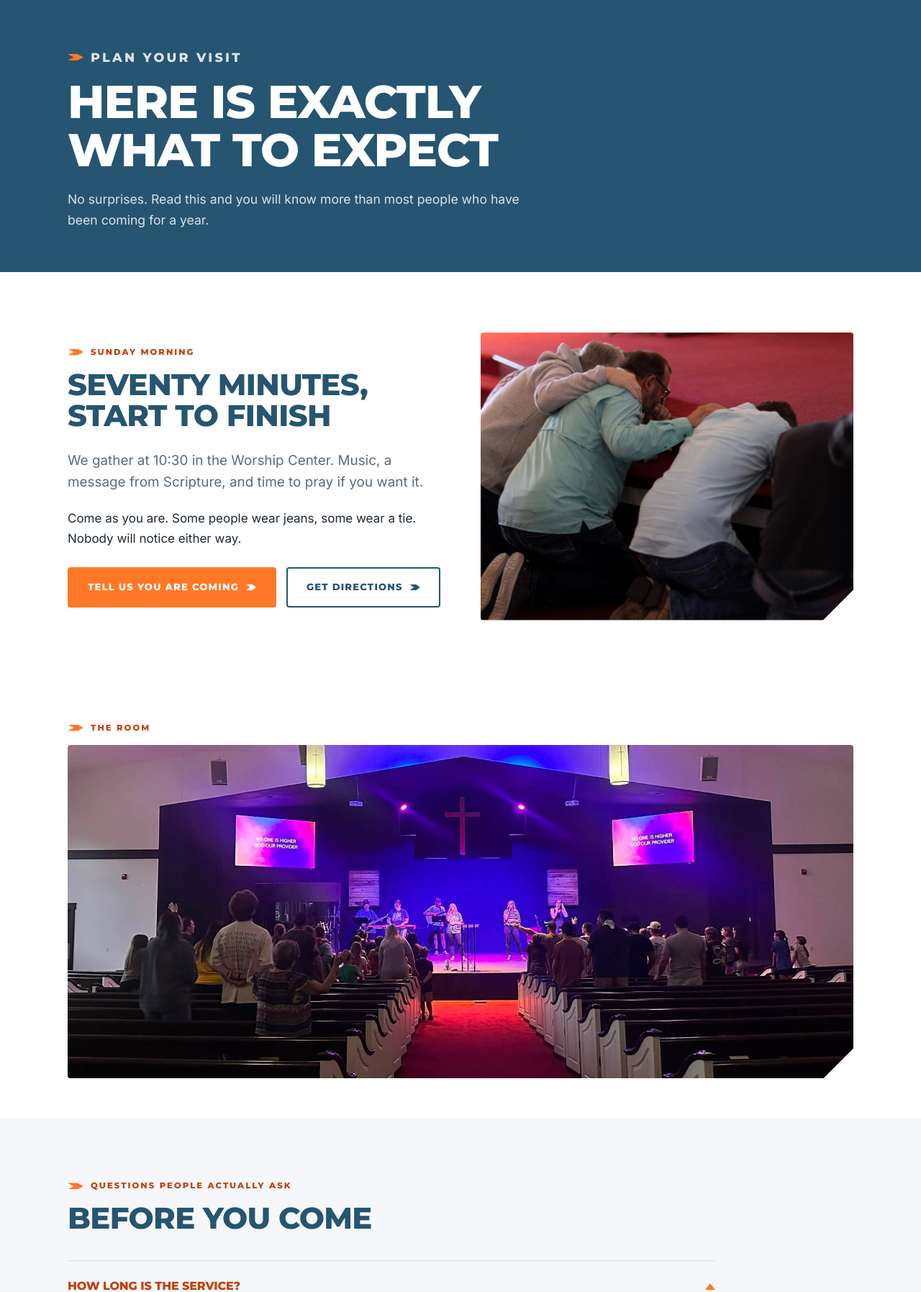
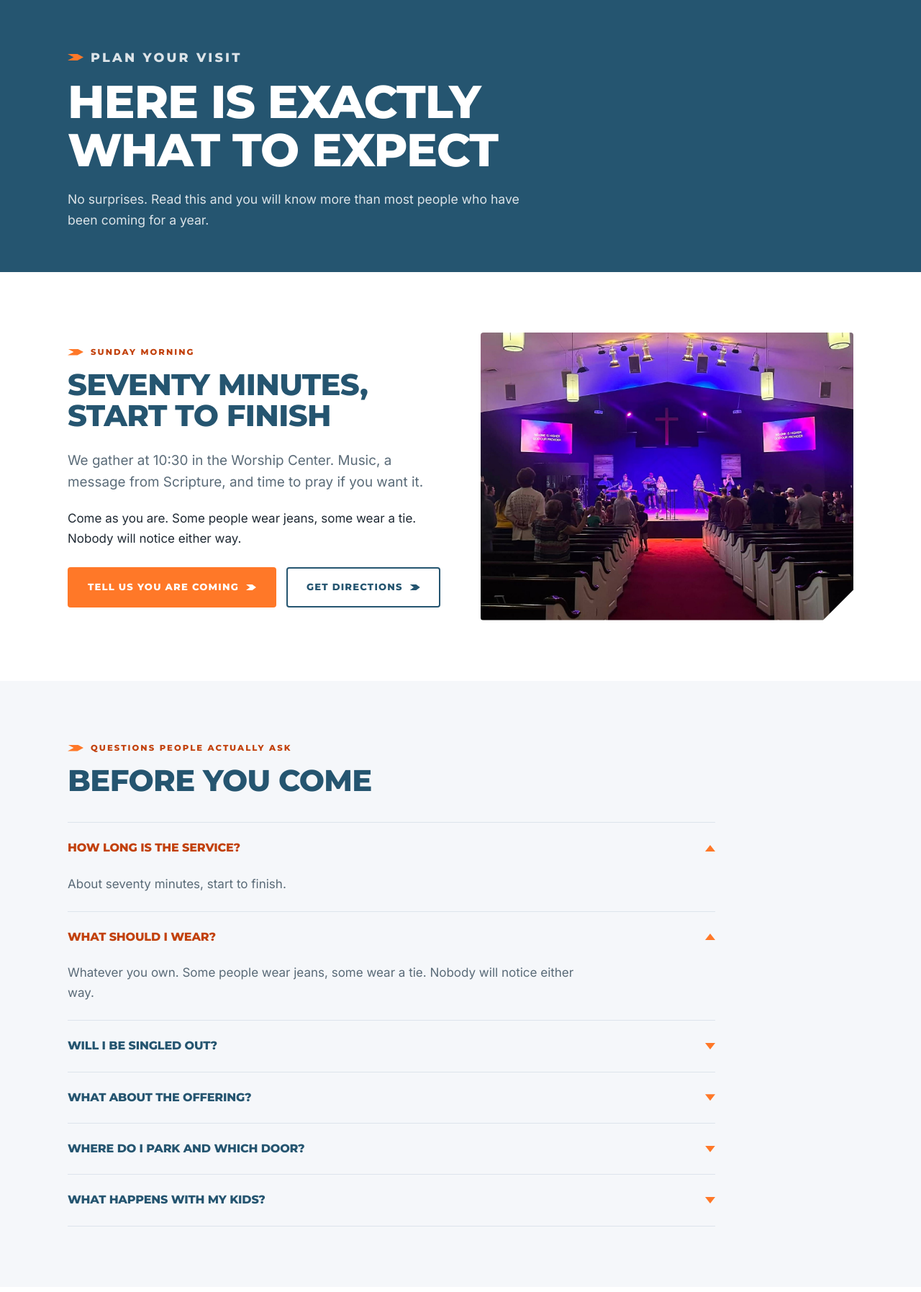
Before and after one commit to isaach3lms/engage-church, a Flask app: page /visit in a window 1280 px wide. Shown: the part 84-1879 px from the top of the page at 72% size. Run offline with Flask 3, Linux system fonts and the light colour scheme.

Commit message:
Remove prayer photos, use sanctuary photo on visit and contact

```diff
--- a/templates/contact.html
+++ b/templates/contact.html
@@ -34,8 +34,9 @@
             <p style="margin:0;"><strong>{{ s.day }}</strong> at {{ s.time }}</p>
           {% endfor %}
         </div>
-        <img class="cut" src="{{ url_for('static', filename='img/photos/prayer-alt.jpg') }}"
-             alt="People praying together at Engage Church"
+        <img class="cut" src="{{ url_for('static', filename='img/photos/sanctuary.jpg') }}"
+             alt="The Worship Center at Engage Church during a Sunday service"
+             width="2048" height="870" loading="lazy"
              style="width:100%;height:260px;object-fit:cover;border-radius:4px;">
       </div>
     </div>
--- a/templates/visit.html
+++ b/templates/visit.html
@@ -33,21 +33,12 @@
         </div>
       </div>
       <div>
-        <img class="cut" src="{{ url_for('static', filename='img/photos/prayer.jpg') }}"
-             alt="People praying together after a service"
+        <img class="cut" src="{{ url_for('static', filename='img/photos/sanctuary-wide.jpg') }}"
+             alt="The Worship Center at Engage Church during a Sunday service, seen from the back of the room"
+             width="1560" height="1170" loading="lazy"
              style="width:100%;height:400px;object-fit:cover;border-radius:4px;">
       </div>
     </div>
-  </div>
-</section>
-
-<section class="section section--tight">
-  <div class="wrap">
-    <p class="eyebrow">The room</p>
-    <img class="cut" src="{{ url_for('static', filename='img/photos/sanctuary.jpg') }}"
-         alt="The Worship Center at Engage Church during a Sunday service, seen from the back of the room"
-         width="2048" height="870" loading="lazy"
-         style="width:100%;height:auto;border-radius:4px;">
   </div>
 </section>
 
```
Also changed, not shown: static/img/photos/prayer-alt.jpg (deleted), static/img/photos/prayer.jpg (deleted), static/img/photos/sanctuary-wide.jpg (added).
